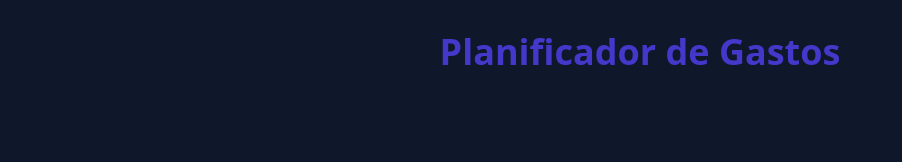
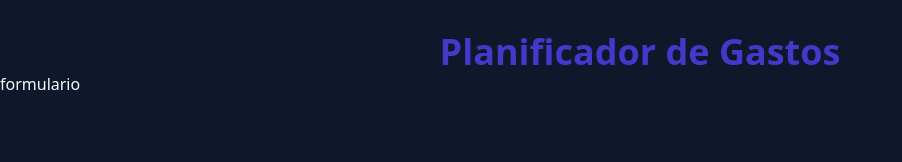
Before and after one commit to Manuel-Sanchez30/admin-gastos, a Vue app: page / in a window 1280 px wide. Shown: the top 162 px of the page, without its empty margins (0-902 px from the left). Built offline with nearby package versions, Linux system fonts and the light colour scheme.

Commit message:
componente presupuesto, creado - formulario

```diff
--- a/index.html
+++ b/index.html
@@ -6,7 +6,7 @@
     <meta name="viewport" content="width=device-width, initial-scale=1.0" />
     <title>Admin-Gastos</title>
   </head>
-  <body class="bg-slate-900">
+  <body class="bg-slate-900 text-teal-50">
     <div id="app"></div>
     <script type="module" src="/src/main.js"></script>
   </body>
--- a/src/App.vue
+++ b/src/App.vue
@@ -1,10 +1,17 @@
 <script setup>
+import { ref } from 'vue';
+import Presupuesto from './components/Presupuesto.vue';
 
+const presupuesto = ref(0)
 </script>
 
 <template>
   <div class="container mx-auto">
     <h1 class="text-4xl text-center font-bold text-indigo-700 mt-8">Planificador de Gastos</h1>
-
+    <div>
+      <Presupuesto
+        v-model:presupuesto="presupuesto"
+      />
+    </div>
   </div>
 </template>
--- /dev/null
+++ b/src/components/Presupuesto.vue
@@ -0,0 +1,14 @@
+<script setup>
+
+</script>
+<template>
+    <div>
+        <h2>formulario</h2>
+    </div>
+</template>
+
+
+
+<style lang="scss" scoped>
+
+</style>
```
